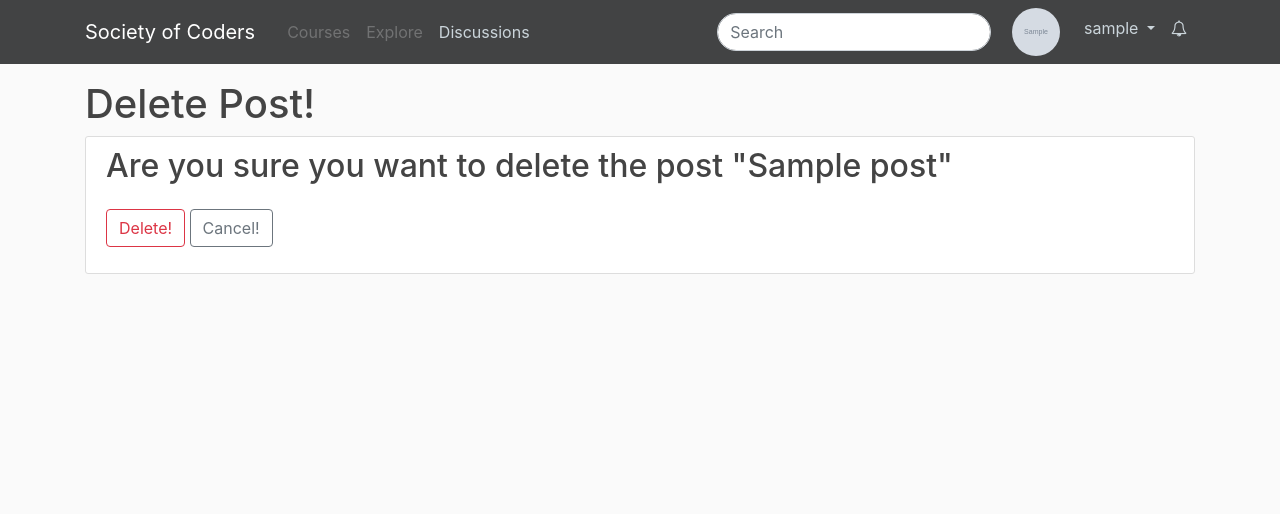
After one commit to nathanielCherian/socSite, a Django app: a page that uses soc_site/templates/feed/post_confirm_delete.html in a window 1280 px wide. The commit adds this page. Shown: the top 514 px of the page. Run offline with Django 3.2, Linux system fonts and the light colour scheme; a user stored in the database is signed in; tables that the repository leaves empty hold one stand-in row (values such as "Sample post"); grey boxes marked "Sample" are stand-in pictures; some libraries are stand-ins or nearby versions.

Commit message:
delete post

```diff
--- a/soc_site/discussions/views.py
+++ b/soc_site/discussions/views.py
@@ -1,5 +1,6 @@
 from django.shortcuts import render, redirect, get_object_or_404, HttpResponse
 from django.contrib.auth.decorators import login_required
+from django.urls import reverse_lazy
 from django.db.models import Count, Q
 from django.contrib import messages
 from django.views.generic import ListView, DetailView, DeleteView
@@ -111,7 +112,9 @@ def edit_question(request, question_slug):
 
 class QuestionDeleteView(LoginRequiredMixin, UserPassesTestMixin, DeleteView):
     model = Question
-    success_url = '/discussions'
+    success_url = reverse_lazy('home_feed')
+    success_message = "Post was deleted successfully."
+
 
     def get_object(self):
         return self.model.objects.get(slug=self.kwargs['question_slug'])
--- a/soc_site/feed/models.py
+++ b/soc_site/feed/models.py
@@ -10,7 +10,7 @@ from bs4 import BeautifulSoup
 
 class PublishedManager(models.Manager): #Custom queryset manager
     def get_queryset(self):
-        return super(PublishedManager, self).get_queryset().filter(status='published')
+        return super(PublishedManager, self).get_queryset().filter(status='published', active=True)
 
 
 #creating the Post object; will have one to many relationship to User
@@ -34,7 +34,7 @@ class Post(models.Model):
     tags = TaggableManager()
     author = models.ForeignKey(User, on_delete=models.CASCADE)
     status = models.CharField(max_length=10, choices=STATUS_CHOICES, default='draft')
-
+    active = models.BooleanField(default=True)
 
     class Meta:
         ordering = ('-date_posted',)
--- /dev/null
+++ b/soc_site/templates/feed/post_confirm_delete.html
@@ -0,0 +1,32 @@
+{% extends "base.html" %}
+{% load crispy_forms_tags %}
+{% load static %}
+
+
+{% block content %}
+
+
+<h1>Delete Post!</h1>
+
+<div class="content-section">
+
+
+        <form method="POST">
+            {% csrf_token %}
+
+            <fieldset class="form-group">
+                <h2>Are you sure you want to delete the post "{{ object.title }}" </h2>
+            </fieldset>
+
+            <div class="form-group">
+                <button class="btn btn-outline-danger" type="submit">Delete!</button>
+                <a class="btn btn-outline-secondary" href="{% url 'post_detail' object.author object.slug %}"> Cancel!</a>
+            </div>
+
+        </form>
+
+
+
+</div>
+
+{% endblock content %}
--- a/soc_site/templates/feed/post_detail.html
+++ b/soc_site/templates/feed/post_detail.html
@@ -31,7 +31,8 @@
                 <div class="col-2" style="text-align: right;">
                     {% if user == post.author %}
 
-                    <a href="{% url 'edit_post' post.slug %}"><button>Edit</button></a>
+                    <a href="{% url 'delete_post' post.slug %}"><button class="btn btn-danger">Delete</button></a>
+                    <a href="{% url 'edit_post' post.slug %}"><button class="btn">Edit</button></a>
 
                     {% endif %}
 
--- a/soc_site/users/urls.py
+++ b/soc_site/users/urls.py
@@ -9,6 +9,7 @@ urlpatterns = [
     path('create/', views.create_post, name='create_post'),
     path('drafts/', views.saved_drafts, name='saved_drafts'),
     path('edit/<slug:post_slug>/', views.edit_post, name='edit_post'),
+    path('delete/<slug:post_slug>/', views.PostDeleteView.as_view(), name='delete_post'),
     path('discussions/', views.my_discussions, name='my_discussions'),
     path('notifications/', views.my_notifications, name='my_notifications'),
 ]
--- a/soc_site/users/views.py
+++ b/soc_site/users/views.py
@@ -1,6 +1,6 @@
 from django.shortcuts import render, get_object_or_404, redirect, HttpResponse
 from django.contrib.auth.models import User
-from django.views.generic import DetailView
+from django.views.generic import DetailView, DeleteView
 from django.contrib.auth.mixins import LoginRequiredMixin, UserPassesTestMixin
 from django.contrib.auth.decorators import login_required
 from django.template.defaultfilters import slugify
@@ -57,7 +57,11 @@ def create_post(request):
 
             user = request.user
             new_post = post_form.save(commit=False)
+            print(post_form.cleaned_data.get('tags'))
             new_post.author = user
+            new_post.save()
+            for tag in post_form.cleaned_data.get('tags'):
+                new_post.tags.add(tag)
             new_post.save()
 
             if post_form.cleaned_data.get('status')== 'draft':
@@ -104,6 +108,21 @@ def edit_post(request, post_slug):
 
 
 
+class PostDeleteView(LoginRequiredMixin, UserPassesTestMixin, DeleteView):
+    model = Post
+    success_url = '/discussions'
+
+    def get_object(self):
+        return self.model.objects.get(slug=self.kwargs['post_slug'])
+
+    def test_func(self):
+        print(self.kwargs['post_slug'])
+        post = self.get_object()
+        if self.request.user == post.author:
+            return True
+        return False
+
+
 
 @login_required
 def my_discussions(request):
```
Also changed, not shown: soc_site/feed/migrations/0001_initial.py (added), soc_site/feed/migrations/0002_post_active.py (added), soc_site/feed/migrations/__init__.py (added).
